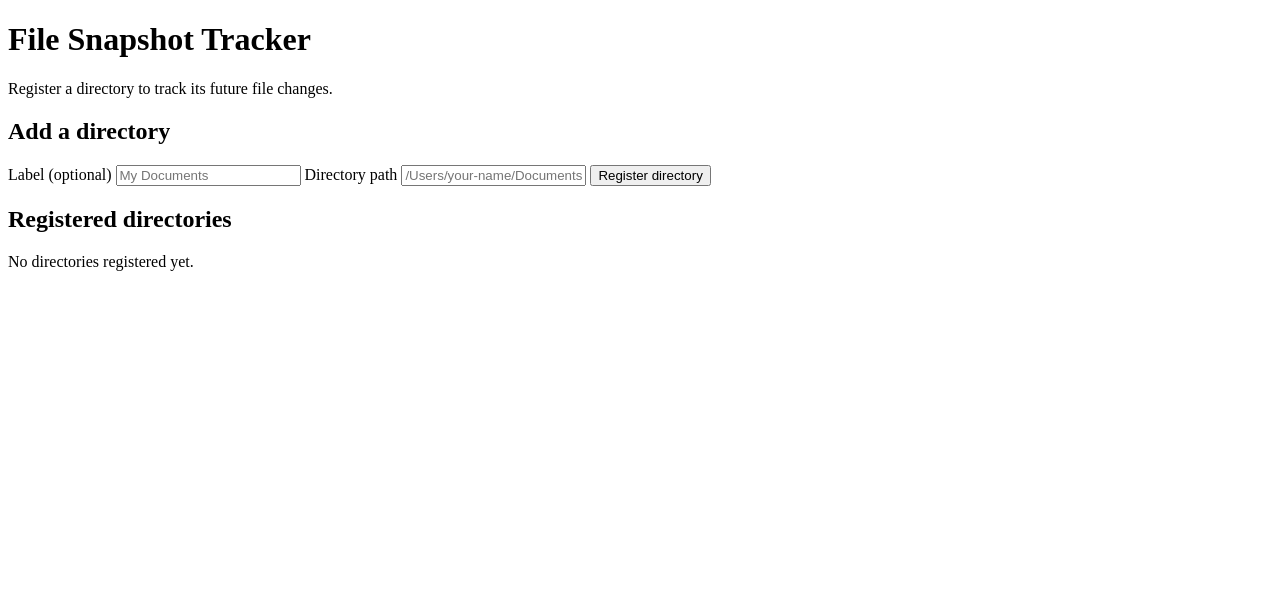
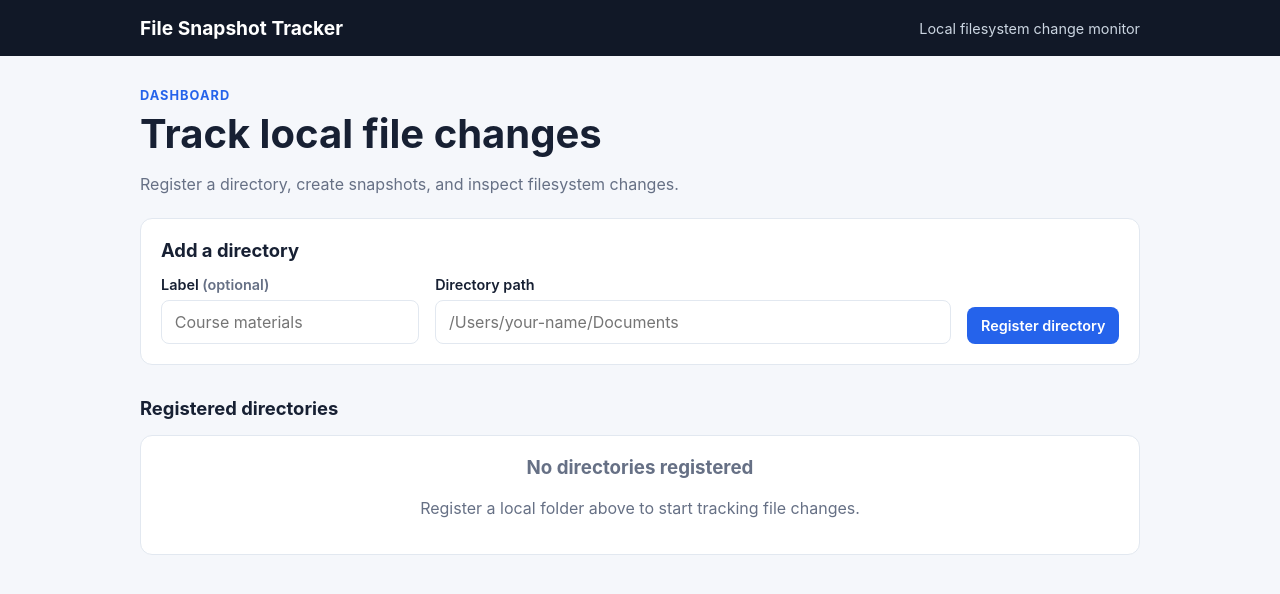
Before and after one commit to nmsngh/File-Snapshot-Tracker, a Flask app: page / in a window 1280 px wide. Shown: the top 594 px of the page. Run offline with Flask 3, Linux system fonts and the light colour scheme; data that the repository does not hold is empty.

Commit message:
Improve application user interface

```diff
--- /dev/null
+++ b/static/style.css
@@ -0,0 +1,319 @@
+:root {
+    --background: #f5f7fb;
+    --surface: #ffffff;
+    --text: #172033;
+    --muted: #667085;
+    --primary: #2563eb;
+    --border: #e2e8f0;
+    --danger: #dc2626;
+}
+
+* {
+    box-sizing: border-box;
+}
+
+body {
+    margin: 0;
+    background: var(--background);
+    color: var(--text);
+    font-family: -apple-system, BlinkMacSystemFont, "Segoe UI", sans-serif;
+}
+
+.site-header {
+    background: #111827;
+    color: white;
+    padding: 1rem 0;
+    margin-bottom: 2rem;
+}
+
+.container {
+    width: min(100% - 2rem, 1000px);
+    margin: 0 auto;
+}
+
+.header-content {
+    display: flex;
+    justify-content: space-between;
+    align-items: center;
+    gap: 1rem;
+}
+
+.brand {
+    color: white;
+    font-size: 1.2rem;
+    font-weight: 700;
+    text-decoration: none;
+}
+
+.tagline {
+    color: #cbd5e1;
+    font-size: 0.9rem;
+}
+
+.flash {
+    padding: 0.9rem 1rem;
+    margin-bottom: 1rem;
+    border-radius: 8px;
+}
+
+.flash-success {
+    background: #dcfce7;
+    color: #166534;
+}
+
+.flash-error {
+    background: #fee2e2;
+    color: #991b1b;
+}
+
+@media (max-width: 600px) {
+    .header-content {
+        align-items: flex-start;
+        flex-direction: column;
+    }
+}
+
+
+.page-heading {
+    margin-bottom: 1.5rem;
+}
+
+.eyebrow {
+    color: var(--primary);
+    font-size: 0.8rem;
+    font-weight: 700;
+    letter-spacing: 0.08em;
+    margin: 0 0 0.35rem;
+    text-transform: uppercase;
+}
+
+h1, h2, h3 {
+    margin-top: 0;
+}
+
+h1 {
+    font-size: clamp(1.8rem, 4vw, 2.5rem);
+    margin-bottom: 0.5rem;
+}
+
+h2 {
+    font-size: 1.15rem;
+}
+
+.muted,
+.field span,
+.directory-path {
+    color: var(--muted);
+}
+
+.card,
+.directory-card,
+.empty-state {
+    background: var(--surface);
+    border: 1px solid var(--border);
+    border-radius: 12px;
+    padding: 1.25rem;
+}
+
+.directory-form {
+    display: grid;
+    gap: 1rem;
+    grid-template-columns: 1fr 2fr auto;
+    align-items: end;
+}
+
+.field {
+    display: grid;
+    gap: 0.45rem;
+}
+
+.field-wide {
+    min-width: 0;
+}
+
+label {
+    font-size: 0.9rem;
+    font-weight: 600;
+}
+
+input {
+    border: 1px solid var(--border);
+    border-radius: 8px;
+    font: inherit;
+    padding: 0.7rem 0.8rem;
+    width: 100%;
+}
+
+input:focus {
+    border-color: var(--primary);
+    outline: 3px solid #dbeafe;
+}
+
+.button {
+    align-items: center;
+    border: 0;
+    border-radius: 8px;
+    cursor: pointer;
+    display: inline-flex;
+    font: inherit;
+    font-size: 0.9rem;
+    font-weight: 600;
+    justify-content: center;
+    padding: 0.65rem 0.85rem;
+    text-decoration: none;
+}
+
+.button-primary {
+    background: var(--primary);
+    color: white;
+}
+
+.button-secondary {
+    background: #eff6ff;
+    color: #1d4ed8;
+}
+
+.button-danger {
+    background: #fef2f2;
+    color: var(--danger);
+}
+
+.section-heading {
+    margin: 2rem 0 1rem;
+}
+
+.directory-grid {
+    display: grid;
+    gap: 1rem;
+    grid-template-columns: repeat(auto-fit, minmax(280px, 1fr));
+}
+
+.directory-label {
+    font-size: 1.05rem;
+    font-weight: 700;
+    margin: 0 0 0.45rem;
+}
+
+.directory-path {
+    font-family: ui-monospace, SFMono-Regular, Menlo, monospace;
+    font-size: 0.8rem;
+    line-height: 1.5;
+    overflow-wrap: anywhere;
+}
+
+.actions {
+    align-items: center;
+    display: flex;
+    flex-wrap: wrap;
+    gap: 0.5rem;
+    margin-top: 1rem;
+}
+
+.actions form {
+    margin: 0;
+}
+
+.empty-state {
+    color: var(--muted);
+    text-align: center;
+}
+
+@media (max-width: 760px) {
+    .directory-form {
+        grid-template-columns: 1fr;
+    }
+}
+
+
+
+.page-heading-row {
+    align-items: flex-start;
+    display: flex;
+    justify-content: space-between;
+    gap: 1rem;
+}
+
+.directory-summary {
+    margin-bottom: 1.5rem;
+}
+
+.directory-summary p {
+    margin-bottom: 0;
+}
+
+.table-wrap {
+    background: var(--surface);
+    border: 1px solid var(--border);
+    border-radius: 12px;
+    overflow-x: auto;
+}
+
+table {
+    border-collapse: collapse;
+    min-width: 700px;
+    width: 100%;
+}
+
+th,
+td {
+    border-bottom: 1px solid var(--border);
+    padding: 0.9rem 1rem;
+    text-align: left;
+    vertical-align: top;
+}
+
+th {
+    background: #f8fafc;
+    color: var(--muted);
+    font-size: 0.8rem;
+    letter-spacing: 0.03em;
+    text-transform: uppercase;
+}
+
+tr:last-child td {
+    border-bottom: 0;
+}
+
+.path-cell {
+    font-family: ui-monospace, SFMono-Regular, Menlo, monospace;
+    font-size: 0.85rem;
+    overflow-wrap: anywhere;
+}
+
+.status {
+    border-radius: 999px;
+    display: inline-block;
+    font-size: 0.75rem;
+    font-weight: 700;
+    padding: 0.3rem 0.55rem;
+}
+
+.status-added {
+    background: #dcfce7;
+    color: #166534;
+}
+
+.status-modified {
+    background: #fef3c7;
+    color: #92400e;
+}
+
+.status-deleted {
+    background: #fee2e2;
+    color: #991b1b;
+}
+
+.status-renamed {
+    background: #e0e7ff;
+    color: #3730a3;
+}
+
+.export-card {
+    margin-top: 1.5rem;
+}
+
+@media (max-width: 600px) {
+    .page-heading-row {
+        flex-direction: column;
+    }
+}
--- a/templates/index.html
+++ b/templates/index.html
@@ -1,60 +1,86 @@
-<!DOCTYPE html>
-<html lang="en">
-<head>
-    <meta charset="UTF-8">
-    <title>File Snapshot Tracker</title>
-</head>
-<body>
-    <h1>File Snapshot Tracker</h1>
-    <p>Register a directory to track its future file changes.</p>
+{% extends "layout.html" %}
 
-    {% with messages = get_flashed_messages(with_categories=true) %}
-        {% for category, message in messages %}
-            <p>{{ message }}</p>
-        {% endfor %}
-    {% endwith %}
+{% block title %}Dashboard - File Snapshot Tracker{% endblock %}
 
+{% block main %}
+<section class="page-heading">
+    <div>
+        <p class="eyebrow">Dashboard</p>
+        <h1>Track local file changes</h1>
+        <p class="muted">
+            Register a directory, create snapshots, and inspect filesystem changes.
+        </p>
+    </div>
+</section>
+
+<section class="card">
     <h2>Add a directory</h2>
-    <form action="/directories" method="post">
-    <label for="label">Label (optional)</label>
-    <input id="label" name="label" type="text" placeholder="My Documents">
 
+    <form action="{{ url_for('add_directory') }}" method="post" class="directory-form">
+        <div class="field">
+            <label for="label">Label <span>(optional)</span></label>
+            <input id="label" name="label" type="text" placeholder="Course materials">
+        </div>
+
+        <div class="field field-wide">
             <label for="path">Directory path</label>
             <input id="path" name="path" type="text"
                    placeholder="/Users/your-name/Documents" required>
+        </div>
 
-    <button type="submit">Register directory</button>
+        <button class="button button-primary" type="submit">
+            Register directory
+        </button>
+    </form>
+</section>
+
+<section class="section-heading">
+    <h2>Registered directories</h2>
+</section>
+
+{% if directories %}
+    <div class="directory-grid">
+        {% for directory in directories %}
+            <article class="directory-card">
+                <p class="directory-label">
+                    {{ directory["label"] or "Untitled directory" }}
+                </p>
+
+                <p class="directory-path">{{ directory["path"] }}</p>
+
+                <div class="actions">
+                    <form action="{{ url_for('scan_registered_directory', directory_id=directory['id']) }}"
+                          method="post">
+                        <button class="button button-primary" type="submit">
+                            Scan now
+                        </button>
                     </form>
 
-<h2>Registered directories</h2>
+                    <a class="button button-secondary"
+                       href="{{ url_for('view_changes', directory_id=directory['id']) }}">
+                        Latest changes
+                    </a>
 
-{% if directories %}
-    <ul>
-        {% for directory in directories %}
-            <li>
-                <strong>{{ directory["label"] or "Untitled directory" }}</strong><br>
-                {{ directory["path"] }}
-                <form action="{{ url_for('scan_registered_directory', directory_id=directory['id']) }}"
-                    method="post">
-                    <button type="submit">Scan now</button>
-                </form>
-                <a href="{{ url_for('view_changes', directory_id=directory['id']) }}">
-                    View latest changes
+                    <a class="button button-secondary"
+                       href="{{ url_for('view_history', directory_id=directory['id']) }}">
+                        Scan history
                     </a>
-                <br>
-                <a href="{{ url_for('view_history', directory_id=directory['id']) }}">
-                    View scan history
-                </a>
+
                     <form action="{{ url_for('delete_directory', directory_id=directory['id']) }}"
                           method="post"
                           onsubmit="return confirm('Remove this directory and all of its snapshot history?')">
-                    <button type="submit">Remove directory</button>
+                        <button class="button button-danger" type="submit">
+                            Remove
+                        </button>
                     </form>
-            </li>
+                </div>
+            </article>
         {% endfor %}
-    </ul>
+    </div>
 {% else %}
-    <p>No directories registered yet.</p>
+    <section class="empty-state">
+        <h3>No directories registered</h3>
+        <p>Register a local folder above to start tracking file changes.</p>
+    </section>
 {% endif %}
-</body>
-</html>
+{% endblock %}
--- /dev/null
+++ b/templates/layout.html
@@ -0,0 +1,29 @@
+<!DOCTYPE html>
+<html lang="en">
+<head>
+    <meta charset="UTF-8">
+    <meta name="viewport" content="width=device-width, initial-scale=1.0">
+    <title>{% block title %}File Snapshot Tracker{% endblock %}</title>
+    <link rel="stylesheet" href="{{ url_for('static', filename='style.css') }}">
+</head>
+<body>
+    <header class="site-header">
+        <div class="container header-content">
+            <a class="brand" href="{{ url_for('index') }}">
+                File Snapshot Tracker
+            </a>
+            <span class="tagline">Local filesystem change monitor</span>
+        </div>
+    </header>
+
+    <main class="container">
+        {% with messages = get_flashed_messages(with_categories=true) %}
+            {% for category, message in messages %}
+                <div class="flash flash-{{ category }}">{{ message }}</div>
+            {% endfor %}
+        {% endwith %}
+
+        {% block main %}{% endblock %}
+    </main>
+</body>
+</html>
```
Also changed, not shown: templates/changes.html (+57 -35 lines), templates/history.html (+30 -20 lines). Lines whose indentation alone changed are shown as unchanged.
